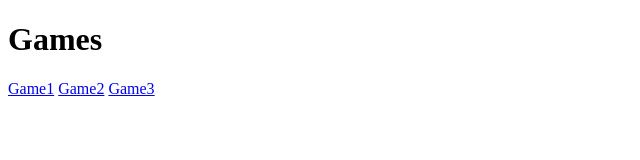
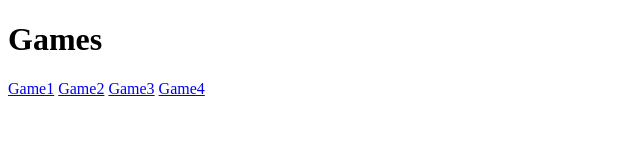
Before and after one commit to GanievaSabina202/Games, a plain HTML site: page index.html in a window 1280 px wide. Shown: the full height of the page, 0-640 px from the left. Drawn offline with Linux system fonts and the light colour scheme.

Commit message:
link add

```diff
--- a/index.html
+++ b/index.html
@@ -11,5 +11,6 @@
     <a href="./game1/">Game1</a>
     <a href="./game2/">Game2</a>
     <a href="./game3/">Game3</a>
+    <a href="./game4/">Game4</a>
 </body>
 </html>
```
